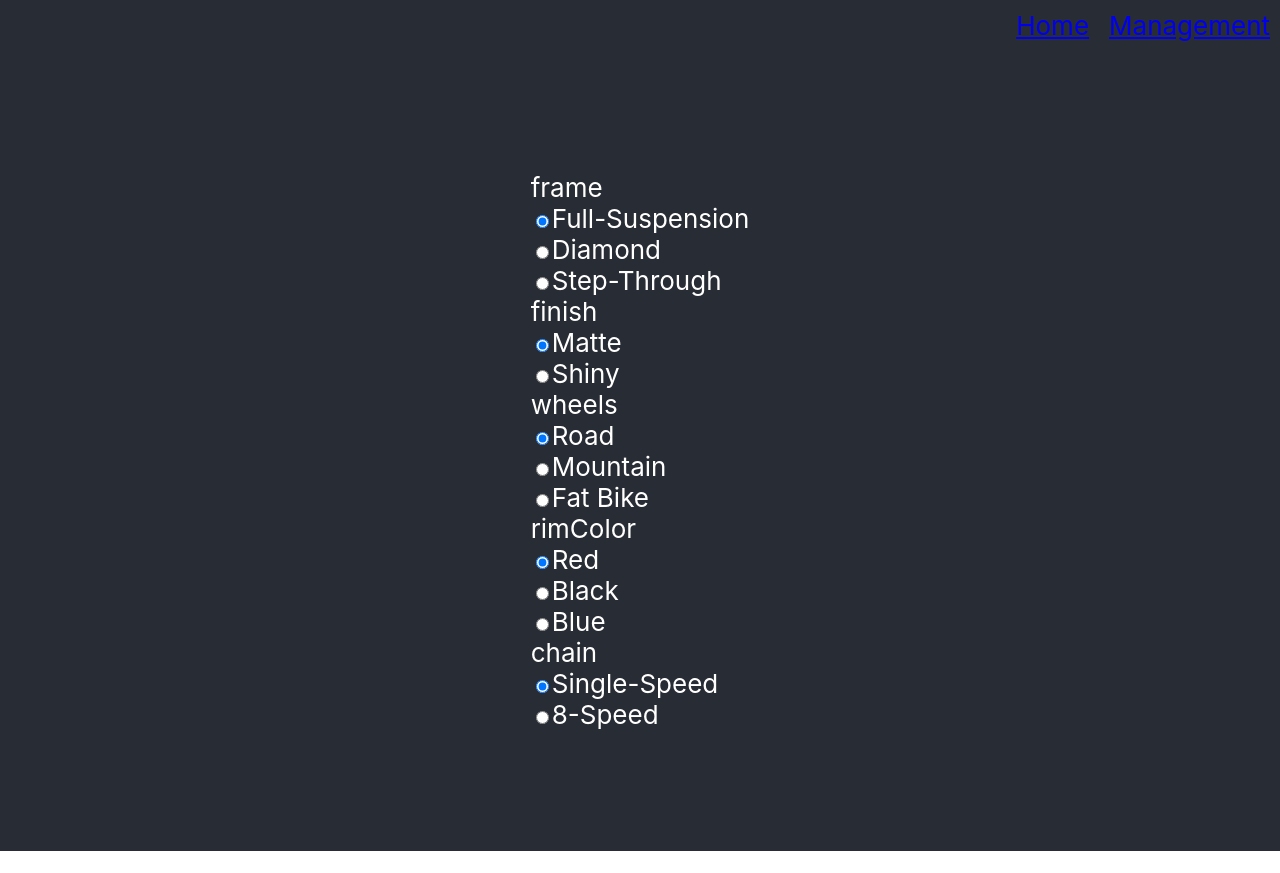
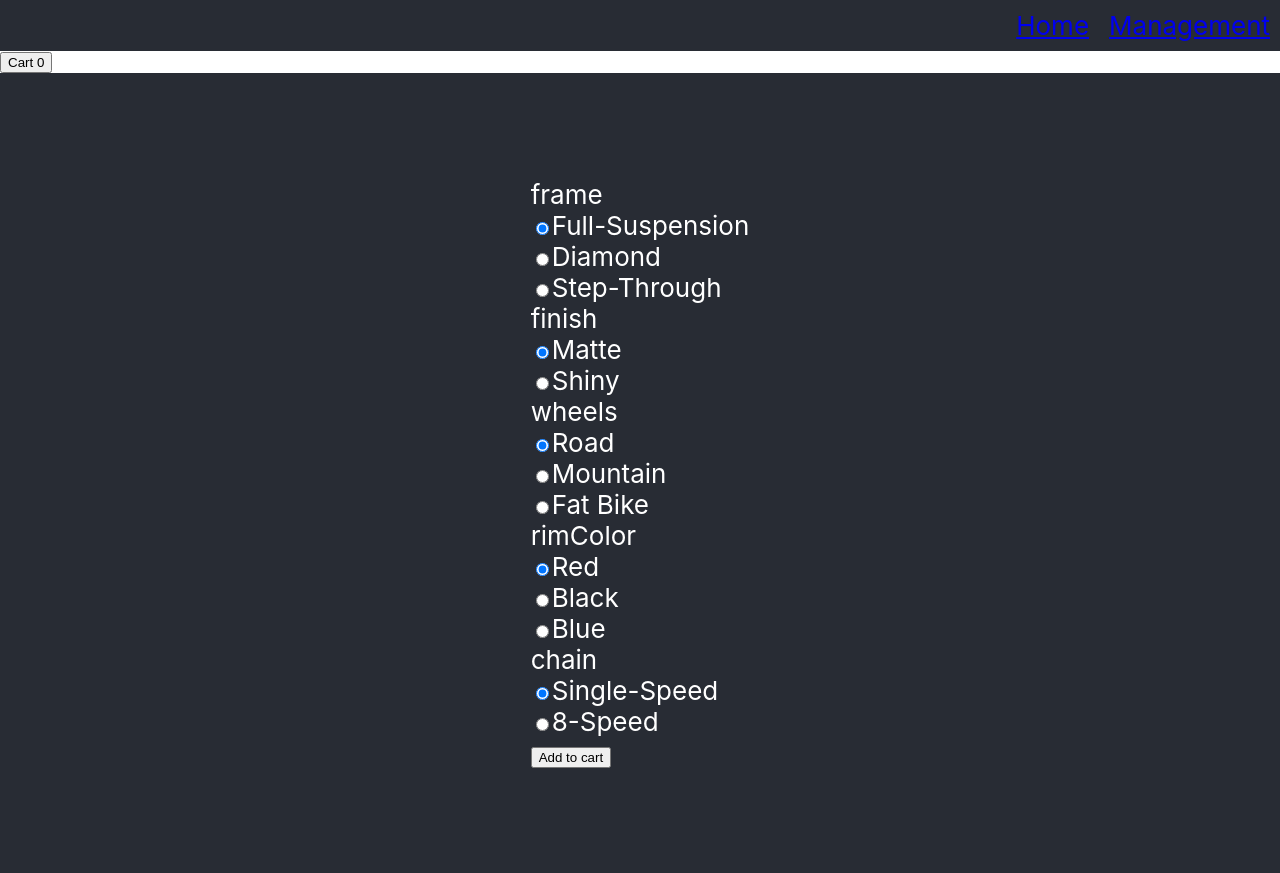
Before and after one commit to ebower12/bike-shop, a React (Create React App) app in the folder bike-shop/: page / in a window 1280 px wide. Before the commit the page ends 851 px from the top, so only its background shows below. Built offline with nearby package versions, Linux system fonts and the light colour scheme.

Commit message:
added cart state

```diff
--- a/bike-shop/src/App.js
+++ b/bike-shop/src/App.js
@@ -1,13 +1,29 @@
 import "./css/App.css";
+import { useReducer } from "react";
+import Button from "react-bootstrap/Button";
 import NavBar from "./components/nav-bar";
 import ConfigurationBar from "./components/configuration-bar";
+import cartReducer, { initialState } from "./reducers/cartReducer";
 
 function App() {
+  const [cartState, cartDispatch] = useReducer(cartReducer, initialState);
+
+  function addItemToCartState(newItem) {
+    cartDispatch({
+      type: "update",
+      cartItems: [...cartState.cartItems, newItem],
+    });
+  }
+
   return (
     <div className="App">
       <NavBar />
+      <Button>{`Cart ${cartState.cartItems.length}`}</Button>
       <header className="App-header">
-        <ConfigurationBar />
+        <ConfigurationBar
+          cartState={cartState}
+          addItemToCartState={(item) => addItemToCartState(item)}
+        />
       </header>
     </div>
   );
--- a/bike-shop/src/Internal.js
+++ b/bike-shop/src/Internal.js
@@ -28,10 +28,28 @@ function InternalApp() {
     });
   }
 
+  function removePart(category, option) {
+    dispatch({
+      type: "updateAvailableOptions",
+      availableOptions: {
+        ...configState.availableOptions,
+        [category]: configState.availableOptions[category].filter(
+          (part) => part !== option
+        ),
+      },
+      selectedOptions: configState.selectedOptions,
+    });
+  }
+
   const currentOptions = () =>
     Object.keys(configState.availableOptions).map((category) => {
       const options = configState.availableOptions[category].map((option) => {
-        return <li key={`${category}-${option}`}>{option}</li>;
+        return (
+          <div style={{ display: "flex", flexDirection: "row" }}>
+            <li key={`${category}-${option}`}>{option}</li>
+            <Button onClick={() => removePart(category, option)}>Remove</Button>
+          </div>
+        );
       });
 
       return (
--- a/bike-shop/src/components/configuration-bar.js
+++ b/bike-shop/src/components/configuration-bar.js
@@ -1,8 +1,9 @@
-import React, { useContext } from "react";
+import { useContext } from "react";
 import Form from "react-bootstrap/Form";
+import Button from "react-bootstrap/Button";
 import { ConfigContext } from "../contexts/ConfigContext";
 
-export default function ConfigurationBar() {
+export default function ConfigurationBar({ addItemToCartState }) {
   const { configState, dispatch } = useContext(ConfigContext);
 
   function handleRadioSelect(category, option) {
@@ -22,6 +23,13 @@ export default function ConfigurationBar() {
     } else if (configState.selectedOptions.wheels === "Fat Bike") {
       return category === "rimColor";
     } else return false;
+  }
+
+  function addItemToCart() {
+    const newItem = {
+      ...configState.selectedOptions,
+    };
+    addItemToCartState(newItem);
   }
 
   try {
@@ -49,7 +57,12 @@ export default function ConfigurationBar() {
         );
       });
 
-    return <Form>{listOptions()}</Form>;
+    return (
+      <Form>
+        {listOptions()}
+        <Button onClick={() => addItemToCart()}>Add to cart</Button>
+      </Form>
+    );
   } catch (err) {
     console.log(err);
   }
--- a/bike-shop/src/index.js
+++ b/bike-shop/src/index.js
@@ -5,7 +5,6 @@ import { BrowserRouter, Routes, Route } from "react-router";
 import App from "./App";
 import ConfigProvider from "./contexts/ConfigContext";
 import InternalApp from "./Internal";
-import reportWebVitals from "./reportWebVitals";
 
 const root = ReactDOM.createRoot(document.getElementById("root"));
 root.render(
--- /dev/null
+++ b/bike-shop/src/reducers/cartReducer.js
@@ -0,0 +1,24 @@
+export const initialState = {
+  cartItems: [],
+};
+
+function cartReducer(state, action) {
+  switch (action.type) {
+    case "update": {
+      const newState = {
+        cartItems: action.cartItems,
+      };
+
+      state = newState;
+      break;
+    }
+    default: {
+      console.log("Invalid action type");
+      break;
+    }
+  }
+
+  return state;
+}
+
+export default cartReducer;
```
